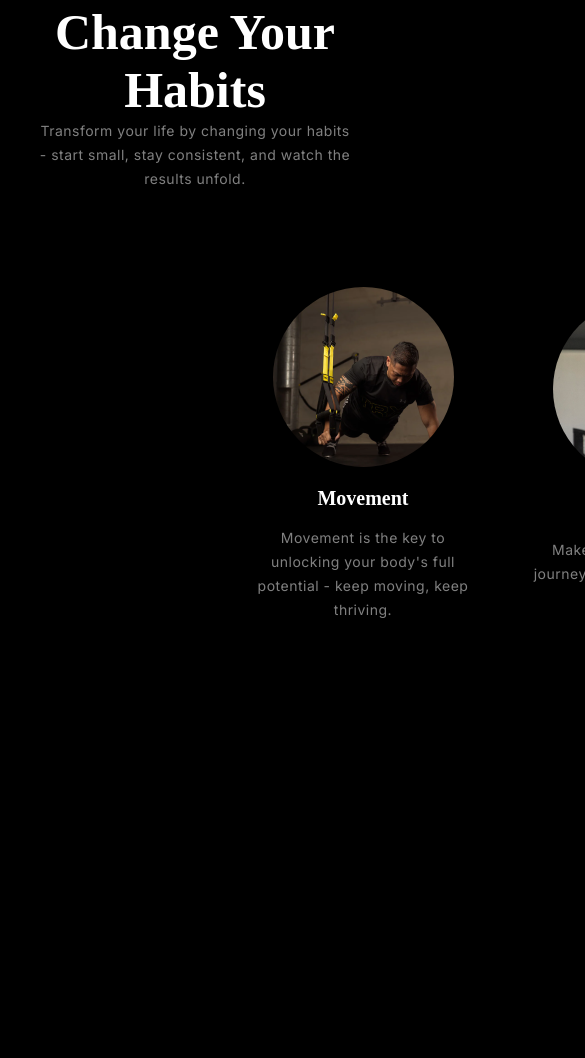
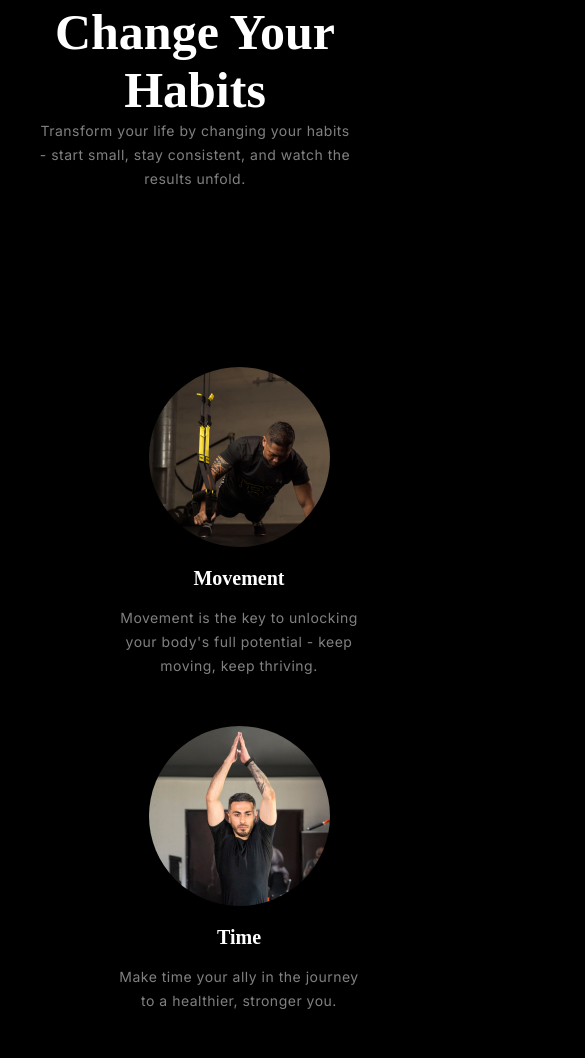
Before and after one commit to rajeshbd99/Gym_Club, a plain HTML site: page index.html in a window 390 px wide. Shown: the part 1044-2102 px from the top of the page, 585 px wide, since content can reach past the window. Before the commit the page ends 1666 px from the top, so only its background shows below. Drawn offline with Linux system fonts and the light colour scheme.

Commit message:
Your Habit Responsive Design

```diff
--- a/style.css
+++ b/style.css
@@ -425,4 +425,16 @@ h5 {
 
 /* Banner Responsive */
 
+/* Habits Responsive */
+
+@media screen and (max-width: 576px) {
+    .habit-shape {
+        grid-template-columns: repeat(1, 15rem);
+        padding: 5rem;
+        justify-items: center;
+    }
+}
+
+/* Habits Responsive */
+
 /* Responsive Design */
```
